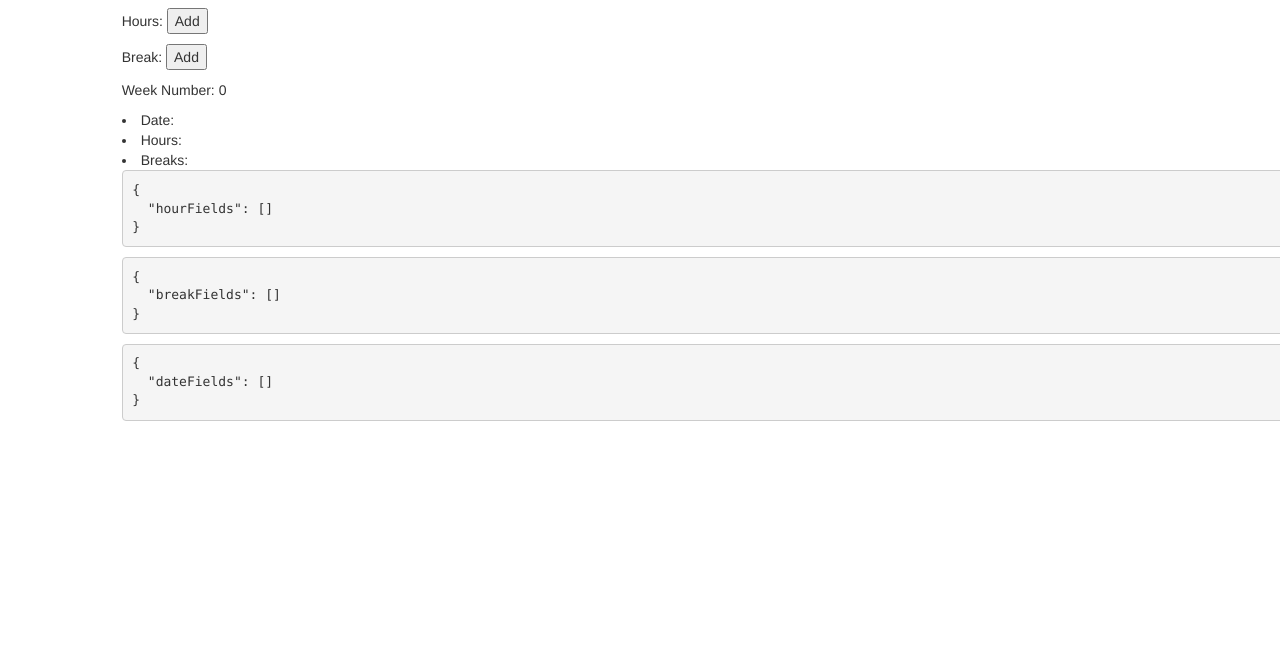
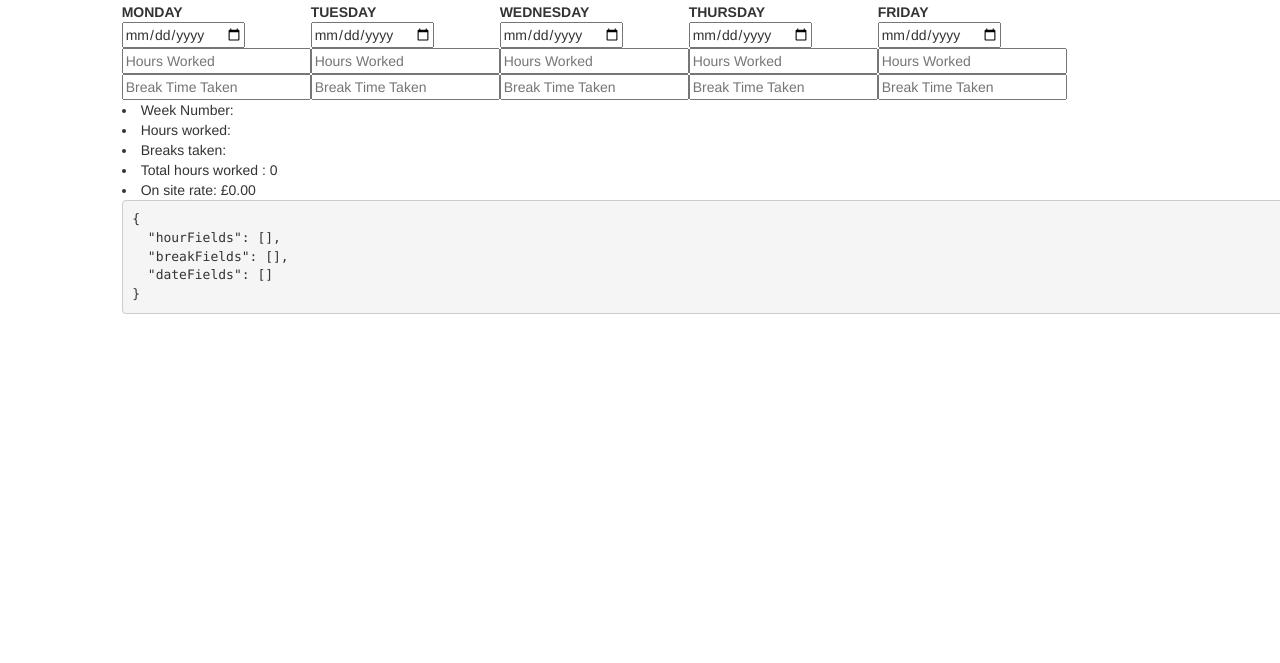
Before and after one commit to Johnod7/fdm-timesheet, a website: page index.html in a window 1280 px wide. Shown: the part 137-800 px from the top of the page. Drawn offline with nearby package versions, Linux system fonts and the light colour scheme; some packages are replaced by stand-ins of ours; files whose address does not match are found by name.

Commit message:
Fixed table layout

```diff
--- a/index.html
+++ b/index.html
@@ -16,49 +16,64 @@
     <div id="fdmHeaderContainer" class="row col-xs-12">
         <div id="fdmHeaderBar">
             <h1><img id="fdm-logo" src="client/assets/images/fdm-logo.jpg" height="42" width="84">
-            FDM Timesheet</h1>
+            FDM Timesheet  <button ng-click="refresh()">New Timesheet</button></h1>
         </div>
    </div>
 <div id="userEntry" class="row col-xs-12 col-xs-offset-1">
-   <p>Week: <input ng-model="week"></p>
-   <p>Date: <input ng-repeat="dateField in dateTable.dateFields track by $index" type='text' ng-model='dateTable.dateFields[$index]' placeholder='Date'><button ng-click="addFormDateField()">Add</button>
-   <p>Hours: <input ng-repeat="hourField in hourTable.hourFields track by $index" type='text' ng-model='hourTable.hourFields[$index]' placeholder='Hours Worked'><button ng-click="addFormHourField()">Add</button>
-   <p>Break: <input ng-repeat="breakField in breakTable.breakFields track by $index" type='text' ng-model='breakTable.breakFields[$index]' placeholder='Breaks Taken'><button ng-click="addFormBreakField()">Add</button>
+   <table id="timesheetInputTable">
+    <h3>Week: <input ng-model="week"></h3>
+      <tr><th ng-repeat = "days in dayTable"> {{ days | uppercase }}</th></tr>
+        <tr class="Date">
+            <td><input ng-model="monDate" type="date"/></td>
+            <td><input ng-model="tueDate" type="date"/></td>
+            <td><input ng-model="wedDate" type="date"/></td>
+            <td><input ng-model="thuDate" type="date"/></td>
+            <td><input ng-model="friDate" type="date"/></td>
+        </tr>
+        <tr class="Hours">
+            <td><input ng-model="monHours" type="number" placeholder="Hours Worked"/></td>
+            <td><input ng-model="tueHours" type="number" placeholder="Hours Worked"></td>
+            <td><input ng-model="wedHours" type="number" placeholder="Hours Worked"/></td>
+            <td><input ng-model="thuHours" type="number" placeholder="Hours Worked"/></td>
+            <td><input ng-model="friHours" type="number" placeholder="Hours Worked"/></td>
+        </tr>
+        <tr class="Breaks">
+            <td><input ng-model="monBreaks" type="number" placeholder="Break Time Taken"/></td>
+            <td><input ng-model="tueBreaks" type="number" placeholder="Break Time Taken"/></td>
+            <td><input ng-model="wedBreaks" type="number" placeholder="Break Time Taken"/></td>
+            <td><input ng-model="thuBreaks" type="number" placeholder="Break Time Taken"/></td>
+            <td><input ng-model="friBreaks" type="number" placeholder="Break Time Taken"/></td>
+        </tr>
+    </table>
 </div>
 
 <div id ="userDisplay" class="row col-xs-12 col-xs-offset-1">
-    <p>Week Number: {{week}}</p>
-    <li ng-repeat="dates in dateTable">Date: {{dates.dateField}}</li>
-    <li ng-repeat="hours in hourTable">Hours: {{hours.hourField}}</li>
-   <li ng-repeat="breaks in breakTable">Breaks: {{breaks.breakField}}</li>
-    <pre>{{ hourTable | json }}</pre>
-    <pre>{{ breakTable | json }}</pre>
-    <pre>{{ dateTable | json }}</pre>
+    <li>Week Number: {{week}}</li>
+    <li> Hours worked: {{ monHours + tueHours + wedHours + thuHours + friHours }} </li>
+    <li> Breaks taken: {{ monBreaks + tueBreaks + wedBreaks + thuBreaks + friBreaks }} </li>
+    <li> Total hours worked : {{ ( monHours + tueHours + wedHours + thuHours + friHours ) - ( monBreaks + tueBreaks + wedBreaks + thuBreaks + friBreaks ) }}</li>
+    <li> On site rate: {{ ((( monHours + tueHours + wedHours + thuHours + friHours ) - ( monBreaks + tueBreaks + wedBreaks + thuBreaks + friBreaks ))/7.5) * 16.80 | currency:"£" }} </li>
+    <pre>{{ timesheetTable | json }}</pre>
 </div>
 <script>
 var app = angular.module('fdmTimesheet', []);
 app.controller('myCtrl', function($scope) {
-    $scope.week = 0;
-    $scope.hours = 0;
-    $scope.break = 0;
-    $scope.date = 0;
 
-    $scope.hourTable = { hourFields: [] };
-    $scope.breakTable = { breakFields: [] };
-    $scope.dateTable = { dateFields: [] };
+    $scope.dayTable = [
+         'Monday', 'Tuesday', 'Wednesday', 'Thursday', 'Friday'
+    ]
+
+    $scope.timesheetTable = {   hourFields: [],
+                                breakFields: [],
+                                dateFields: []
+                            };
 
   $scope.addFormHourField = function() {
     $scope.hourTable.hourFields.push('');
   }
-   $scope.addFormBreakField = function() {
-    $scope.breakTable.breakFields.push('');
-  }
-   $scope.addFormDateField = function() {
-    $scope.dateTable.dateFields.push('');
-  }
 
-  $scope.submitTable = function() {
-    console.log($scope.table);
+  $scope.refresh = function() {
+    window.location.reload();
   }
 });
 </script>
```
